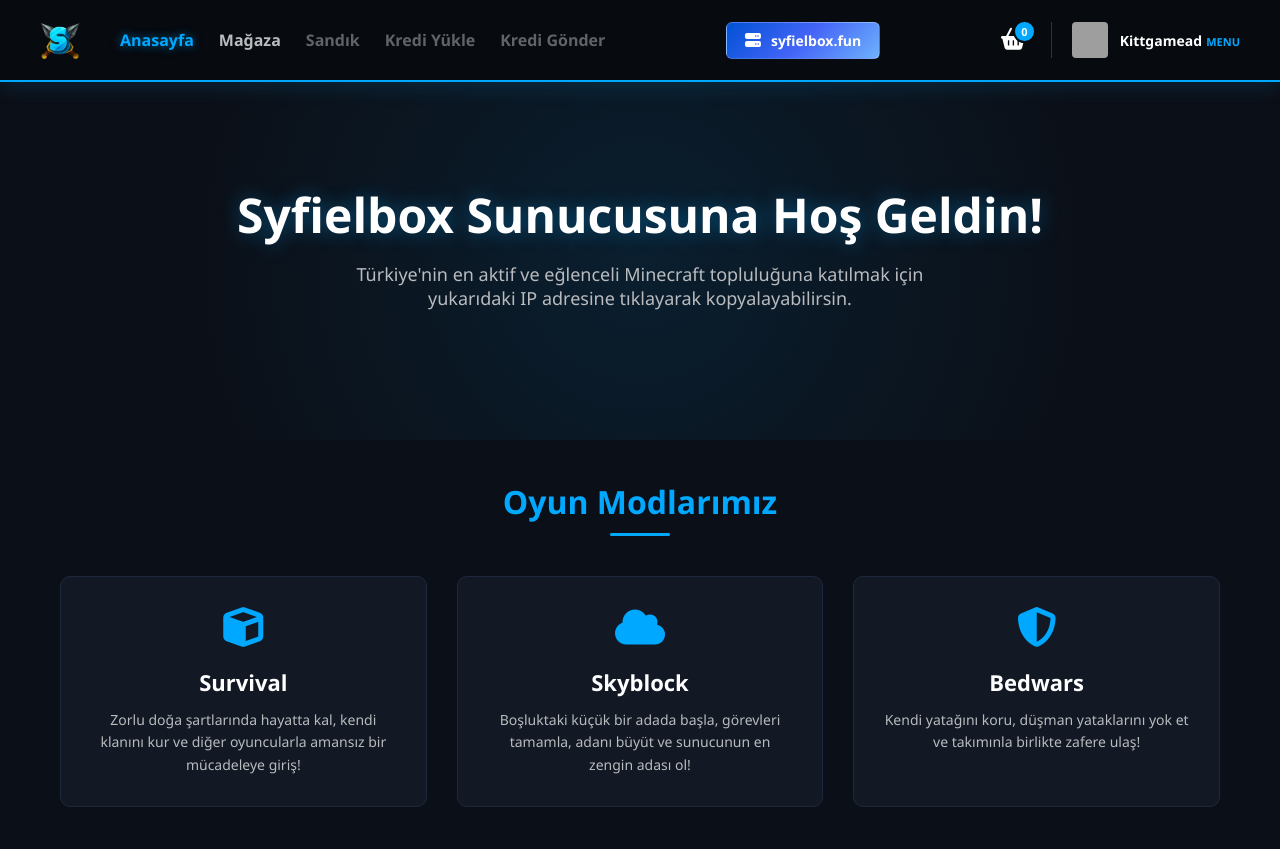
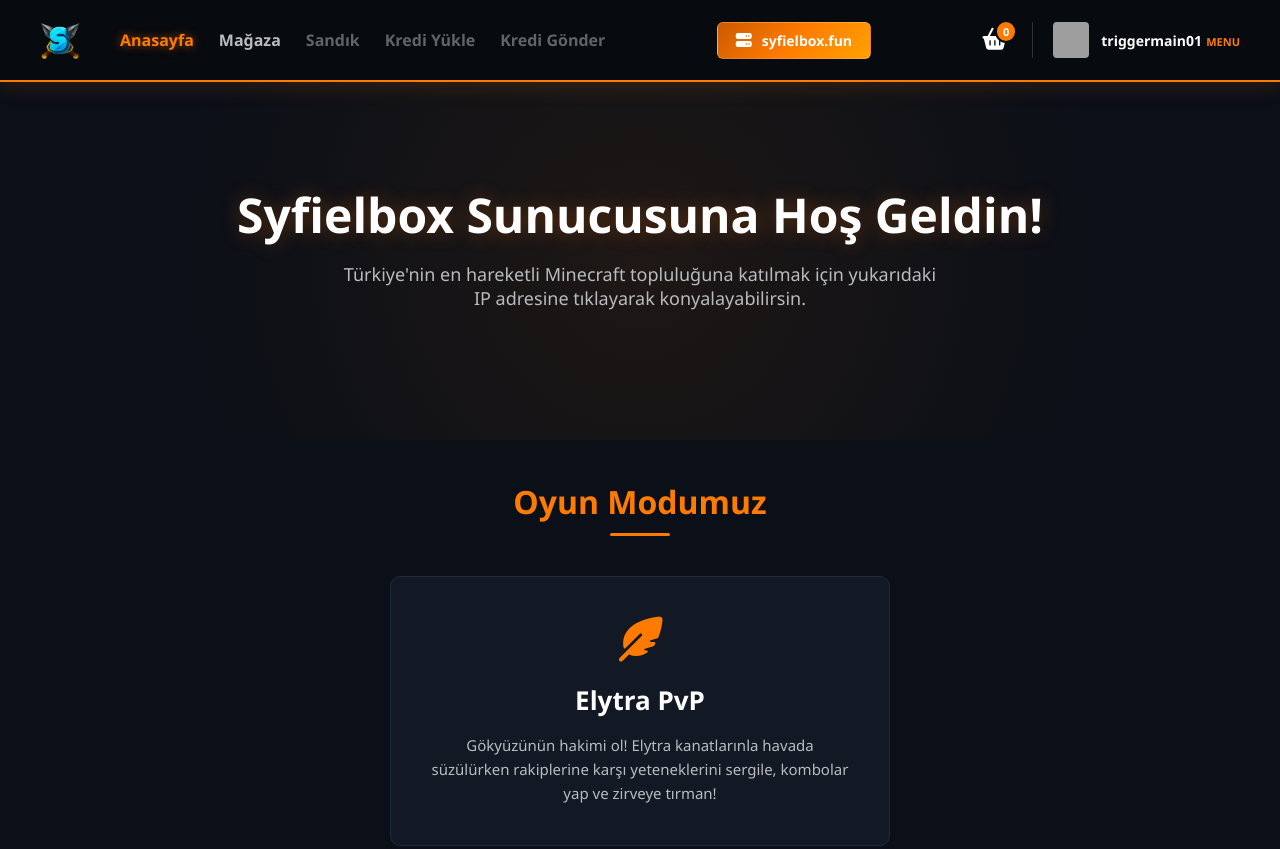
Before and after one commit to kittgameadw-sketch/syfielbox.fun.github.oi, a plain HTML site: page index.html in a window 1280 px wide. Shown: the top 849 px of the page. Drawn offline with Linux system fonts and the light colour scheme; grey boxes are pictures that could not be loaded.

Commit message:
Update index.html

```diff
--- a/index.html
+++ b/index.html
@@ -27,8 +27,8 @@
             align-items: center;
             background-color: #070a0f;
             padding: 10px 40px;
-            border-bottom: 2px solid #00a8ff;
-            box-shadow: 0 4px 20px rgba(0, 168, 255, 0.15);
+            border-bottom: 2px solid #ff7b00; /* Ateş temalı turuncu çizgi */
+            box-shadow: 0 4px 20px rgba(255, 123, 0, 0.15);
             position: sticky;
             top: 0;
             z-index: 100;
@@ -66,12 +66,12 @@
         }
 
         .nav-item a:hover, .nav-item.active a {
-            color: #00a8ff;
-            text-shadow: 0 0 10px rgba(0, 168, 255, 0.6);
+            color: #ff7b00;
+            text-shadow: 0 0 10px rgba(255, 123, 0, 0.6);
         }
 
         .server-ip-box {
-            background: linear-gradient(135deg, #0052d4, #4364f7, #6fb1fc);
+            background: linear-gradient(135deg, #cc5a01, #ff7b00, #ffa200);
             padding: 8px 18px;
             border-radius: 6px;
             display: flex;
@@ -84,7 +84,7 @@
 
         .server-ip-box:hover {
             transform: translateY(-2px);
-            box-shadow: 0 5px 15px rgba(67, 100, 247, 0.4);
+            box-shadow: 0 5px 15px rgba(255, 123, 0, 0.4);
         }
 
         .ip-text {
@@ -92,12 +92,12 @@
             font-size: 14px;
         }
 
-        /* Sağ Taraf: Sepet ve Profil (Tıklanamaz Yapıldı) */
+        /* Sağ Taraf: Sepet ve Profil (Tıklanamaz ve Giriş Yapılamaz) */
         .nav-right {
             display: flex;
             align-items: center;
             gap: 25px;
-            pointer-events: none; /* Tıklamaları tamamen engeller */
+            pointer-events: none; /* Tıklamaları ve etkileşimi tamamen kapatır */
             user-select: none;
         }
 
@@ -114,7 +114,7 @@
             position: absolute;
             top: -8px;
             right: -10px;
-            background-color: #00a8ff;
+            background-color: #ff7b00;
             color: #fff;
             font-size: 11px;
             font-weight: bold;
@@ -145,7 +145,7 @@
 
         .menu-lbl {
             font-size: 11px;
-            color: #00a8ff;
+            color: #ff7b00;
             font-weight: bold;
         }
 
@@ -153,14 +153,14 @@
         .hero {
             text-align: center;
             padding: 100px 20px;
-            background: radial-gradient(circle, rgba(0,168,255,0.1) 0%, rgba(11,15,23,1) 70%);
+            background: radial-gradient(circle, rgba(255, 123, 0, 0.08) 0%, rgba(11,15,23,1) 70%);
         }
 
         .hero h1 {
             font-size: 48px;
             margin-bottom: 15px;
             color: #fff;
-            text-shadow: 0 0 20px rgba(0, 168, 255, 0.4);
+            text-shadow: 0 0 20px rgba(255, 123, 0, 0.3);
         }
 
         .hero p {
@@ -182,7 +182,7 @@
             font-size: 32px;
             margin-bottom: 40px;
             position: relative;
-            color: #00a8ff;
+            color: #ff7b00;
         }
 
         .section-title::after {
@@ -190,18 +190,18 @@
             display: block;
             width: 60px;
             height: 3px;
-            background-color: #00a8ff;
+            background-color: #ff7b00;
             margin: 10px auto 0 auto;
             border-radius: 2px;
         }
 
         /* Sayfa Bölümleri Kontrolü */
         .page-section {
-            display: none; /* Varsayılan olarak bölümleri gizler */
+            display: none;
         }
 
         .page-section.active-page {
-            display: block; /* Sadece aktif olan sayfayı gösterir */
+            display: block;
         }
 
         /* 🛍️ MAĞAZA KATEGORİLERİ 🛍️ */
@@ -223,6 +223,7 @@
             transition: transform 0.4s cubic-bezier(0.175, 0.885, 0.32, 1.275), box-shadow 0.4s ease, border-color 0.4s ease;
         }
 
+        /* Elmas Mavisi Geçişli Geçişli Arka Planlar */
         .cat-vip { background: linear-gradient(135deg, rgba(7, 48, 102, 0.8), rgba(0, 168, 255, 0.4)); }
         .cat-kasa { background: linear-gradient(135deg, rgba(21, 31, 61, 0.9), rgba(67, 100, 247, 0.5)); }
         .cat-gear { background: linear-gradient(135deg, rgba(10, 25, 47, 0.9), rgba(111, 177, 252, 0.5)); }
@@ -282,34 +283,35 @@
 
         /* Oyun Modları Bölümü */
         .modes-grid {
-            display: grid;
-            grid-template-columns: repeat(auto-fit, minmax(280px, 1fr));
-            gap: 30px;
+            display: flex;
+            justify-content: center;
         }
 
         .mode-card {
             background-color: #121824;
             border: 1px solid #1f293d;
             border-radius: 10px;
-            padding: 30px;
+            padding: 40px;
             text-align: center;
+            max-width: 500px;
+            width: 100%;
             transition: transform 0.3s ease, border-color 0.3s ease;
         }
 
         .mode-card:hover {
             transform: translateY(-5px);
-            border-color: #00a8ff;
-            box-shadow: 0 10px 20px rgba(0, 168, 255, 0.1);
+            border-color: #ff7b00;
+            box-shadow: 0 10px 20px rgba(255, 123, 0, 0.1);
         }
 
         .mode-card i {
-            font-size: 40px;
-            color: #00a8ff;
+            font-size: 45px;
+            color: #ff7b00;
             margin-bottom: 20px;
         }
 
-        .mode-card h3 { font-size: 22px; margin-bottom: 12px; }
-        .mode-card p { color: #b9bbbe; font-size: 14px; line-height: 1.6; }
+        .mode-card h3 { font-size: 26px; margin-bottom: 15px; }
+        .mode-card p { color: #b9bbbe; font-size: 15px; line-height: 1.6; }
 
         /* Yetkili Kadrosu Bölümü */
         .team-grid {
@@ -331,7 +333,7 @@
 
         .team-card:hover {
             transform: scale(1.05);
-            border-color: #00a8ff;
+            border-color: #ff7b00;
         }
 
         .team-avatar {
@@ -383,7 +385,7 @@
         .rule-item:last-child { border-bottom: none; }
 
         .rule-number {
-            background-color: #00a8ff;
+            background-color: #ff7b00;
             color: #fff;
             font-weight: bold;
             width: 28px;
@@ -413,7 +415,6 @@
 </head>
 <body>
 
-    <!-- Header / Navigasyon -->
     <nav class="navbar">
         <div class="nav-left">
             <img src="logo.png" alt="Syfielbox Logo" class="logo">
@@ -431,54 +432,39 @@
             <span class="ip-text" id="ipAddress">syfielbox.fun</span>
         </div>
 
-        <!-- Sağ Taraf (Tıklanamaz Alan) -->
         <div class="nav-right">
             <div class="cart-box">
                 <i class="fa-solid fa-shopping-basket"></i>
                 <span class="cart-badge">0</span>
             </div>
             <div class="user-profile">
-                <img src="https://mc-heads.net/avatar/Kittgamead" alt="Oyuncu Kafası" class="avatar">
+                <img src="https://mc-heads.net/avatar/triggermain01" alt="Oyuncu Kafası" class="avatar">
                 <div class="user-info">
-                    <span class="username">Kittgamead</span>
+                    <span class="username">triggermain01</span>
                     <span class="menu-lbl">MENU</span>
                 </div>
             </div>
         </div>
     </nav>
 
-    <!-- Giriş Alanı (Hero) -->
     <section class="hero">
         <h1>Syfielbox Sunucusuna Hoş Geldin!</h1>
-        <p>Türkiye'nin en aktif ve eğlenceli Minecraft topluluğuna katılmak için yukarıdaki IP adresine tıklayarak kopyalayabilirsin.</p>
+        <p>Türkiye'nin en hareketli Minecraft topluluğuna katılmak için yukarıdaki IP adresine tıklayarak konyalayabilirsin.</p>
     </section>
 
 
-    <!-- ================= ANASAYFA İÇERİĞİ ================= -->
     <div id="page-anasayfa" class="page-section active-page">
-        <!-- Oyun Modları -->
         <section class="container">
-            <h2 class="section-title">Oyun Modlarımız</h2>
+            <h2 class="section-title">Oyun Modumuz</h2>
             <div class="modes-grid">
                 <div class="mode-card">
-                    <i class="fa-solid fa-cube"></i>
-                    <h3>Survival</h3>
-                    <p>Zorlu doğa şartlarında hayatta kal, kendi klanını kur ve diğer oyuncularla amansız bir mücadeleye giriş!</p>
-                </div>
-                <div class="mode-card">
-                    <i class="fa-solid fa-cloud"></i>
-                    <h3>Skyblock</h3>
-                    <p>Boşluktaki küçük bir adada başla, görevleri tamamla, adanı büyüt ve sunucunun en zengin adası ol!</p>
-                </div>
-                <div class="mode-card">
-                    <i class="fa-solid fa-shield-halved"></i>
-                    <h3>Bedwars</h3>
-                    <p>Kendi yatağını koru, düşman yataklarını yok et ve takımınla birlikte zafere ulaş!</p>
+                    <i class="fa-solid fa-feather-pointed"></i>
+                    <h3>Elytra PvP</h3>
+                    <p>Gökyüzünün hakimi ol! Elytra kanatlarınla havada süzülürken rakiplerine karşı yeteneklerini sergile, kombolar yap ve zirveye tırman!</p>
                 </div>
             </div>
         </section>
 
-        <!-- Yetkili Kadrosu -->
         <section class="container">
             <h2 class="section-title">Yetkili Kadromuz</h2>
             <div class="team-grid">
@@ -505,7 +491,6 @@
             </div>
         </section>
 
-        <!-- Kurallar -->
         <section class="container">
             <h2 class="section-title">Sunucu Kuralları</h2>
             <div class="rules-list">
@@ -535,13 +520,11 @@
     </div>
 
 
-    <!-- ================= MAĞAZA İÇERİĞİ (Sadece Kategoriler) ================= -->
     <div id="page-magaza" class="page-section">
         <section class="container">
             <h2 class="section-title">Sunucu Mağazası</h2>
             <div class="category-grid">
 
-                <!-- VİP Kutusu -->
                 <div class="category-card cat-vip">
                     <i class="fa-solid fa-crown"></i>
                     <h3>VİP Üyelikler</h3>
@@ -549,7 +532,6 @@
                     <button class="category-btn">Görüntüle</button>
                 </div>
 
-                <!-- Kasa Kutusu -->
                 <div class="category-card cat-kasa">
                     <i class="fa-solid fa-box-open"></i>
                     <h3>Kasa Anahtarları</h3>
@@ -557,7 +539,6 @@
                     <button class="category-btn">Görüntüle</button>
                 </div>
 
-                <!-- Gear Kutusu -->
                 <div class="category-card cat-gear">
                     <i class="fa-solid fa-wand-magic-sparkles"></i>
                     <h3>Gear & Editler</h3>
@@ -570,23 +551,18 @@
     </div>
 
 
-    <!-- Footer -->
     <footer>
         &copy; 2026 Syfielbox. Tüm Hakları Saklıdır. Bu sitenin Mojang veya Microsoft ile bir bağı yoktur.
     </footer>
 
-    <!-- Sayfa Yönetim ve Kopyalama Scripti -->
     <script>
         function showPage(pageName) {
-            // Tüm sayfaları gizle
             document.getElementById('page-anasayfa').classList.remove('active-page');
             document.getElementById('page-magaza').classList.remove('active-page');
 
-            // Menü aktiflik durumlarını temizle
             document.getElementById('menu-anasayfa').classList.remove('active');
             document.getElementById('menu-magaza').classList.remove('active');
 
-            // İstenen sayfayı aç ve menüyü yakla
             if(pageName === 'anasayfa') {
                 document.getElementById('page-anasayfa').classList.add('active-page');
                 document.getElementById('menu-anasayfa').classList.add('active');
```
